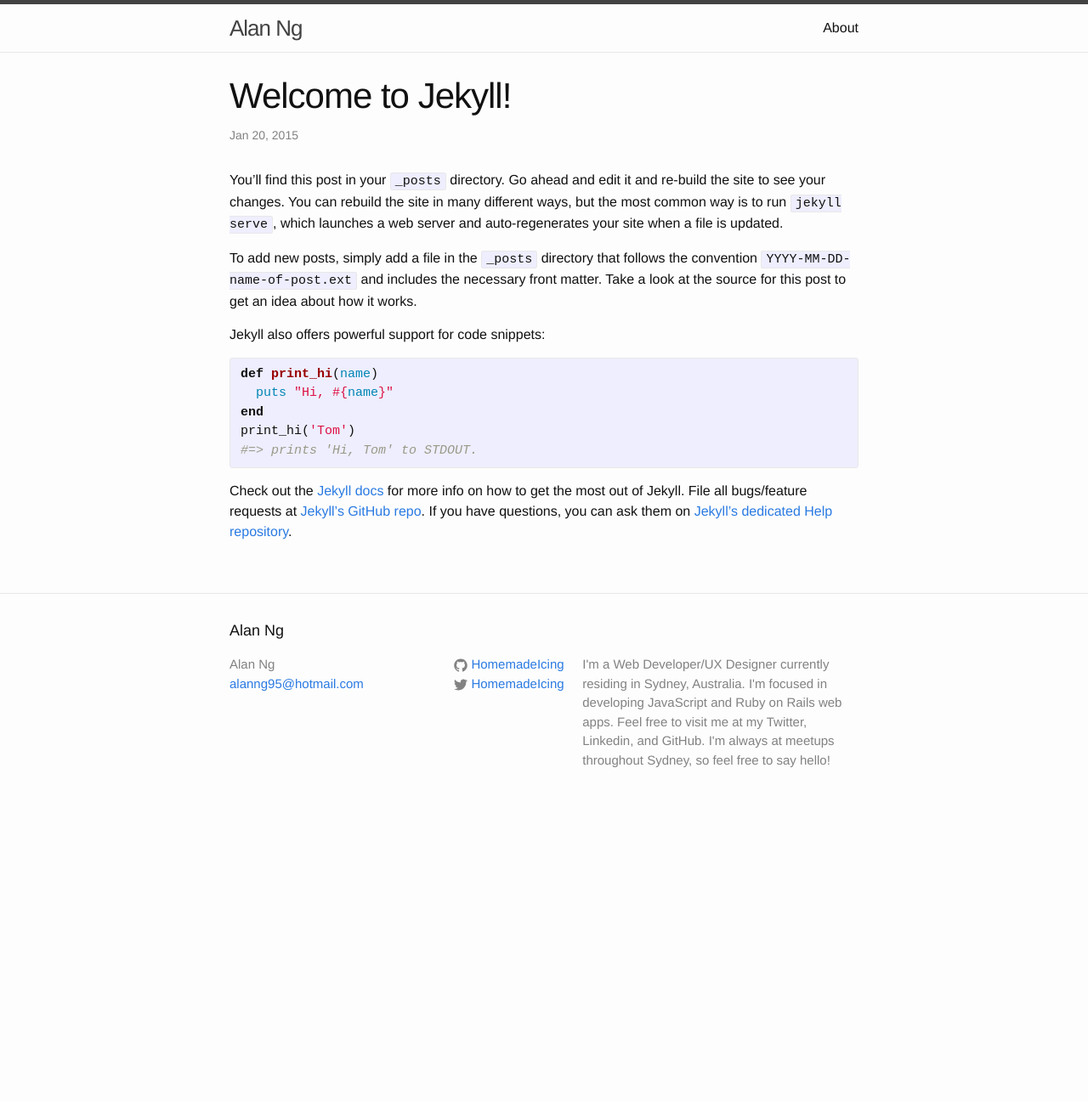
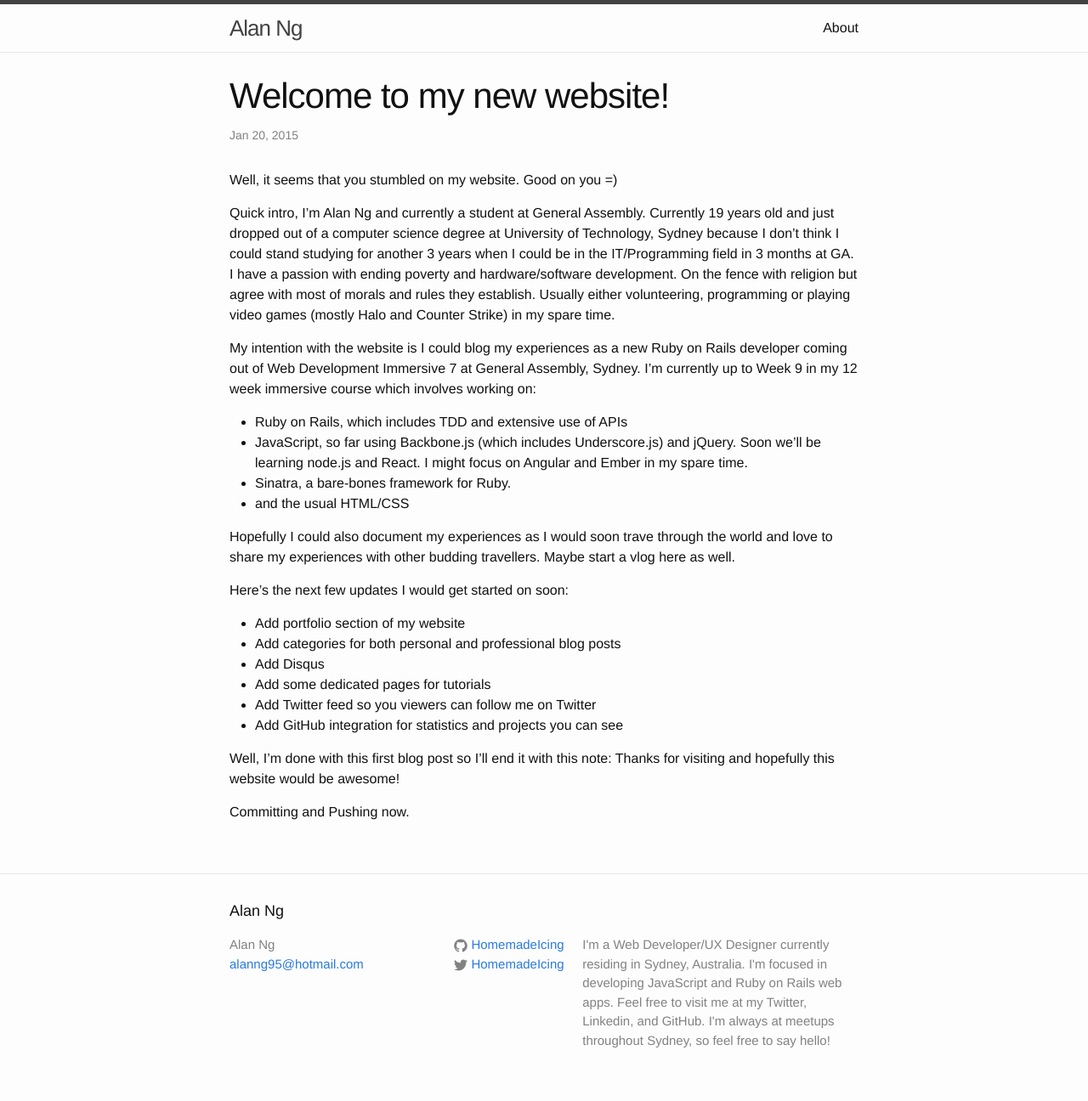
Before and after one commit to masteralan2/HomemadeIcing.github.io, a Jekyll site: the page built from _posts/2015-01-20-welcome-to-jekyll.markdown, in a window 1280 px wide. Shown: the whole page at 85% size. Built offline with Jekyll 4.4.1, drawn with Linux system fonts in a browser that asks for light colours; before the commit the page ends 966 px from its top, so only the background shows below that.

Commit message:
first blog post

```diff
--- a/_posts/2015-01-20-welcome-to-jekyll.markdown
+++ b/_posts/2015-01-20-welcome-to-jekyll.markdown
@@ -1,25 +1,29 @@
 ---
 layout: post
-title:  "Welcome to Jekyll!"
+title:  "Welcome to my new website!"
 date:   2015-01-20 15:44:50
-categories: jekyll update
+categories: new website omg boss alan ng
 ---
-You’ll find this post in your `_posts` directory. Go ahead and edit it and re-build the site to see your changes. You can rebuild the site in many different ways, but the most common way is to run `jekyll serve`, which launches a web server and auto-regenerates your site when a file is updated.
+Well, it seems that you stumbled on my website. Good on you =)
 
-To add new posts, simply add a file in the `_posts` directory that follows the convention `YYYY-MM-DD-name-of-post.ext` and includes the necessary front matter. Take a look at the source for this post to get an idea about how it works.
+Quick intro, I'm Alan Ng and currently a student at General Assembly. Currently 19 years old and just dropped out of a computer science degree at University of Technology, Sydney because I don't think I could stand studying for another 3 years when I could be in the IT/Programming field in 3 months at GA. I have a passion with ending poverty and hardware/software development. On the fence with religion but agree with most of morals and rules they establish. Usually either volunteering, programming or playing video games (mostly Halo and Counter Strike) in my spare time.
 
-Jekyll also offers powerful support for code snippets:
+My intention with the website is I could blog my experiences as a new Ruby on Rails developer coming out of Web Development Immersive 7 at General Assembly, Sydney. I'm currently up to Week 9 in my 12 week immersive course which involves working on:
+  - Ruby on Rails, which includes TDD and extensive use of APIs
+  - JavaScript, so far using Backbone.js (which includes Underscore.js) and jQuery. Soon we'll be learning node.js and React. I might focus on Angular and Ember in my spare time.
+  - Sinatra, a bare-bones framework for Ruby.
+  - and the usual HTML/CSS
 
-{% highlight ruby %}
-def print_hi(name)
-  puts "Hi, #{name}"
-end
-print_hi('Tom')
-#=> prints 'Hi, Tom' to STDOUT.
-{% endhighlight %}
+Hopefully I could also document my experiences as I would soon trave through the world and love to share my experiences with other budding travellers. Maybe start a vlog here as well.
 
-Check out the [Jekyll docs][jekyll] for more info on how to get the most out of Jekyll. File all bugs/feature requests at [Jekyll’s GitHub repo][jekyll-gh]. If you have questions, you can ask them on [Jekyll’s dedicated Help repository][jekyll-help].
+Here's the next few updates I would get started on soon:
+  - Add portfolio section of my website
+  - Add categories for both personal and professional blog posts
+  - Add Disqus
+  - Add some dedicated pages for tutorials
+  - Add Twitter feed so you viewers can follow me on Twitter
+  - Add GitHub integration for statistics and projects you can see
 
-[jekyll]:      http://jekyllrb.com
-[jekyll-gh]:   https://github.com/jekyll/jekyll
-[jekyll-help]: https://github.com/jekyll/jekyll-help
+Well, I'm done with this first blog post so I'll end it with this note: Thanks for visiting and hopefully this website would be awesome!
+
+Committing and Pushing now.
```
